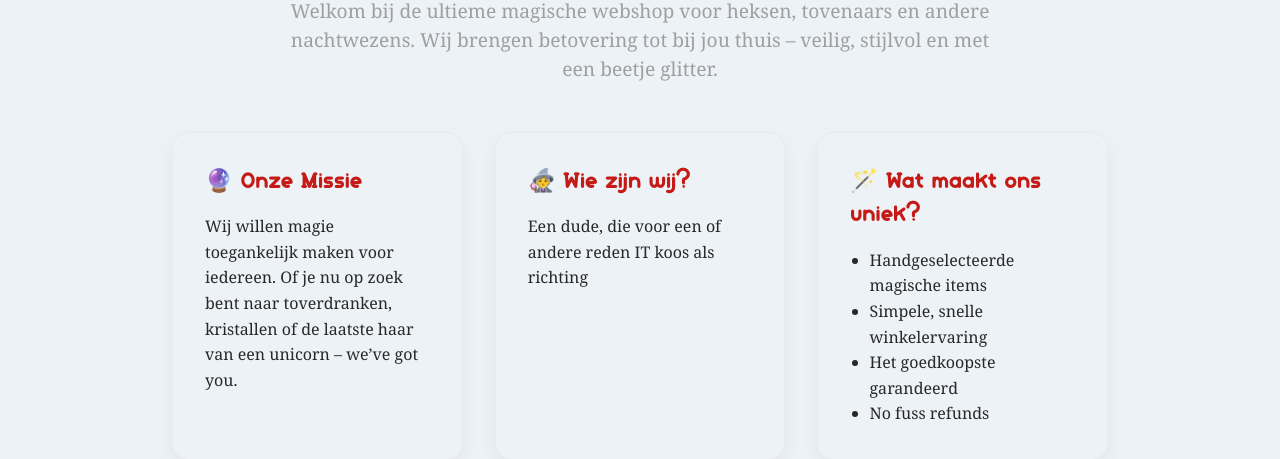
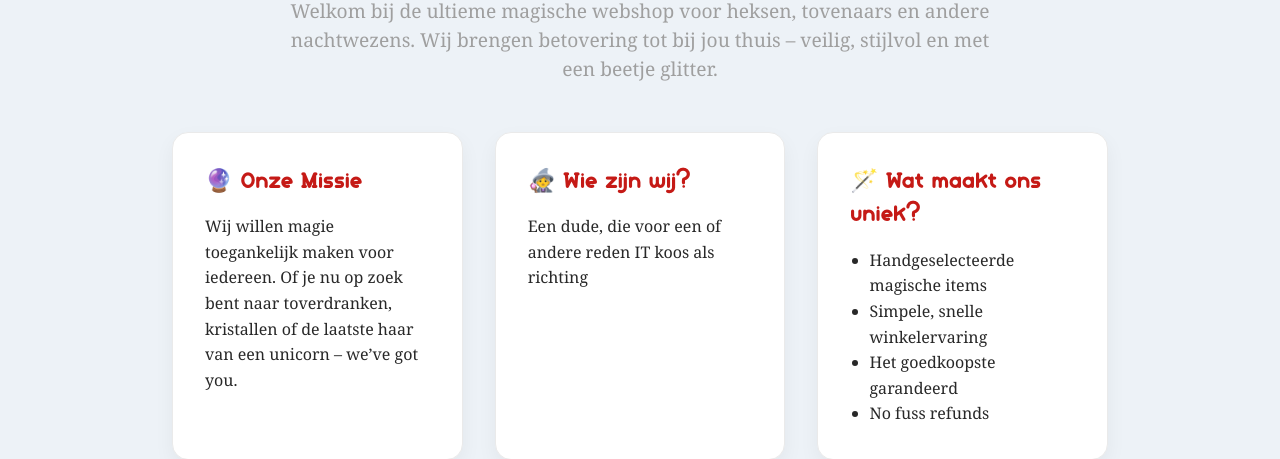
Before and after one commit to zavo-leo/projectX-leo, a website: page public/html/about.html in a window 1280 px wide. Shown: the part 341-800 px from the top of the page. Drawn offline with Linux system fonts and the light colour scheme; files whose address does not match are found by name.

Commit message:
ANOTHER color change

```diff
--- a/public/css/about.css
+++ b/public/css/about.css
@@ -37,7 +37,7 @@
 }
 
 .about-card {
-  background-color: var(--background);
+  background-color: var(--secondary);
   border: 1px solid #eaeaea;
   border-radius: 1rem;
   padding: 2rem;
```
